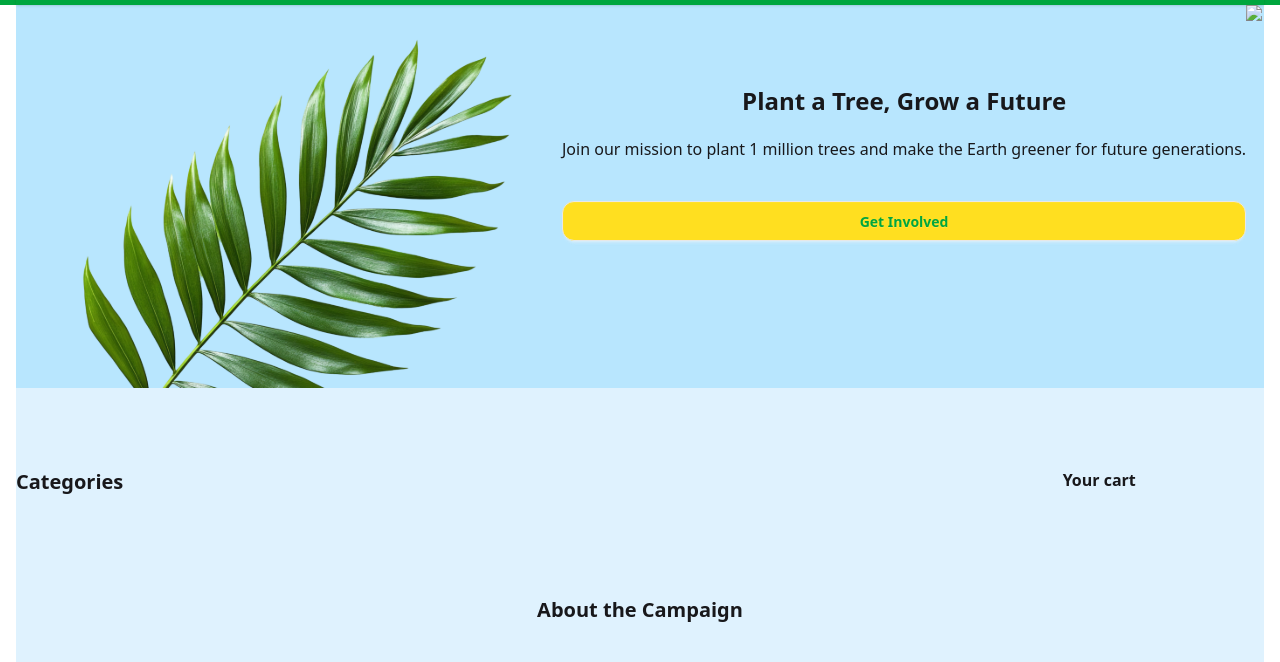
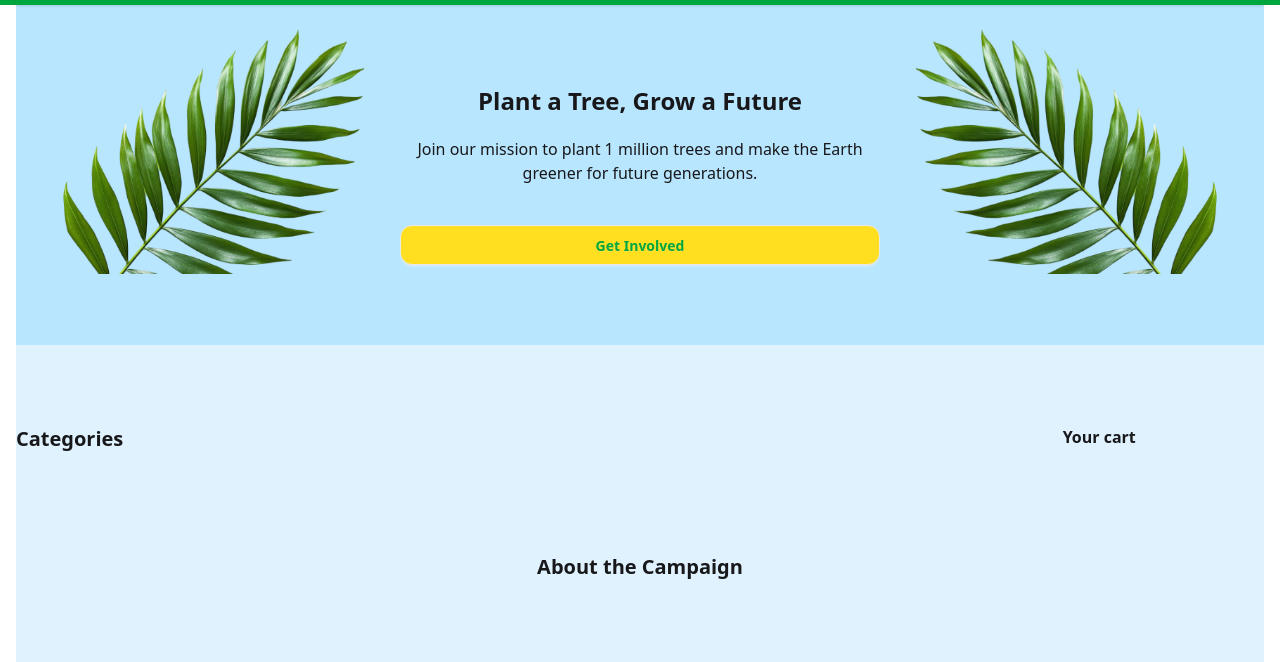
Before and after one commit to somrat350/temporari-assignment-no6, a plain HTML site: page index.html in a window 1280 px wide. Shown: the part 60-722 px from the top of the page. Drawn offline with nearby package versions, Linux system fonts and the light colour scheme; the site is published under a folder, as on GitHub Pages, so addresses that start at the root find nothing; no server answers.

Commit message:
lima-assignment image problem solve

```diff
--- a/index.html
+++ b/index.html
@@ -61,7 +61,7 @@
             >
           </div>
           <div>
-            <img src="/assets/hero-leaf2.png" />
+            <img src="./assets/hero-leaf2.png" />
           </div>
         </div>
       </section>
```
